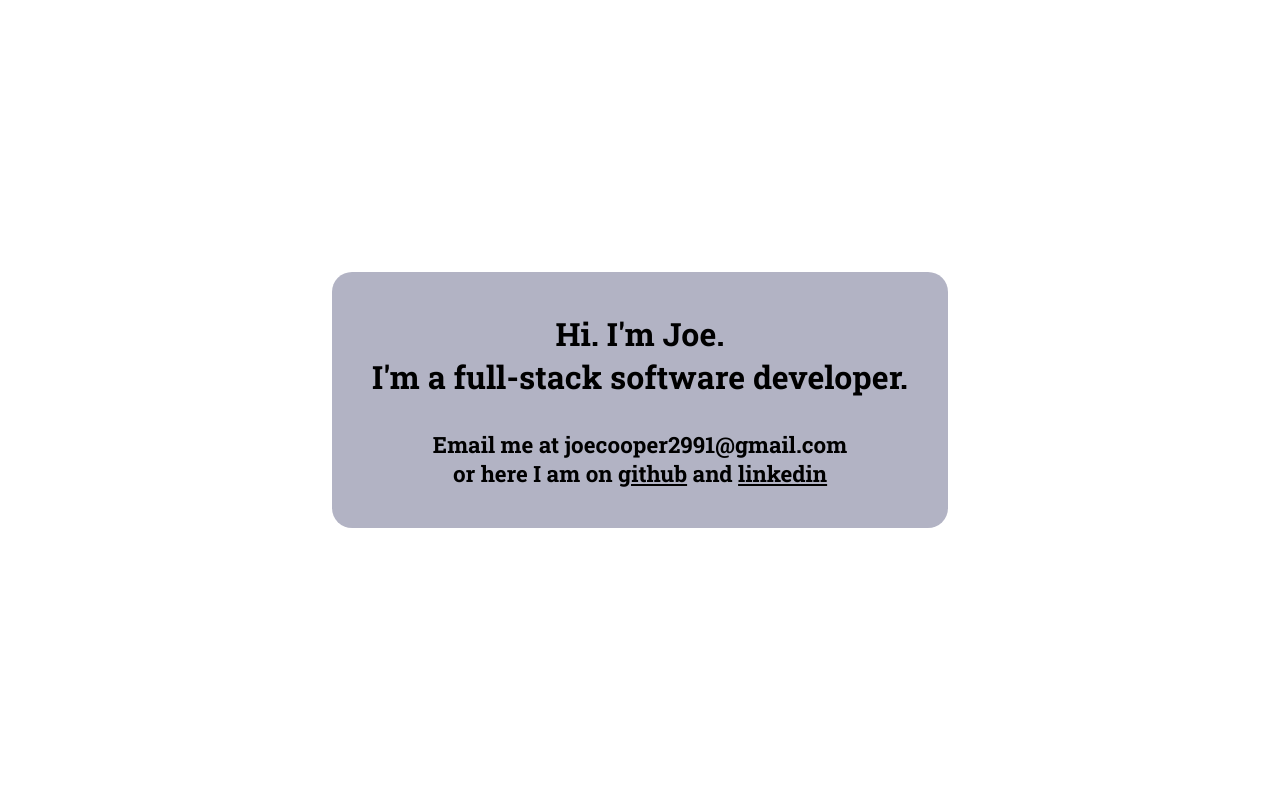
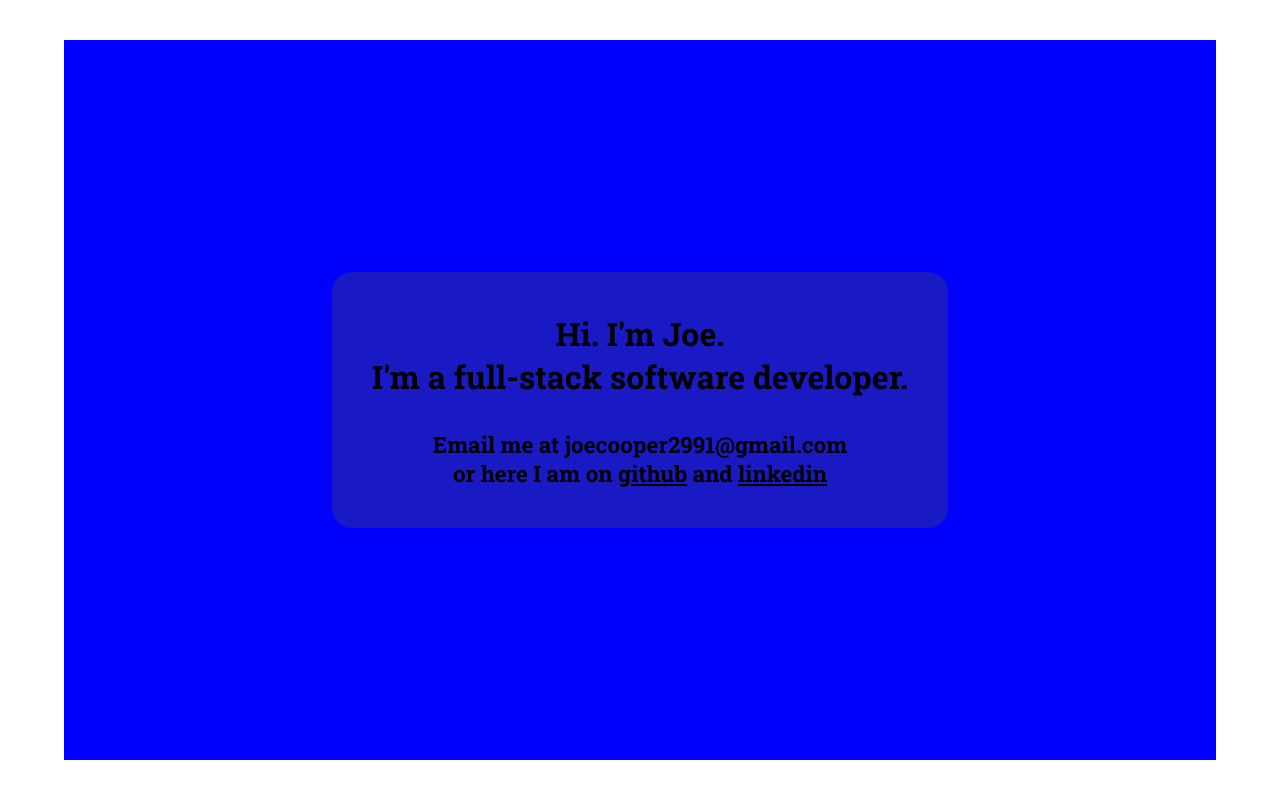
Before and after one commit to joecooper1/pf, a React (Create React App) app: page / in a window 1280 px wide. Shown: the top 800 px of the page. Built offline with nearby package versions, Linux system fonts and the light colour scheme.

Commit message:
set height and width of canvas

```diff
--- a/src/App.js
+++ b/src/App.js
@@ -16,12 +16,14 @@
   const { height, width } = useWindowDimensions();
 
   return (
+    <>
+    <Canvas height={height} width={width} />
     <Window height={height} width={width}>
-      {/* <Canvas height={height} width={width} /> */}
       <Bio height={height} width={width} />
       <About height={height} width={width} />
       <ProjectBox scrollToBio={scrollToBio} height={height} width={width} />
     </Window>
+    </>
   );
 }
 
--- a/src/styles/Canvas.js
+++ b/src/styles/Canvas.js
@@ -1,10 +1,11 @@
 import styled from "styled-components";
 
 export const MainCanvas = styled.canvas`
-  height: ${(props) => `${props.dimensions.height * 0.95}px`};
-  width: ${(props) => `${props.dimensions.width * 0.95}px`};
+  height: ${(props) => `${props.dimensions.height * 0.9}px`};
+  width: ${(props) => `${props.dimensions.width * 0.9}px`};
   background-color: blue;
-  //   position: fixed;
-  margin: 10px;
+  position: absolute;
+  margin: ${(props) => `${props.dimensions.height * 0.05}px`}
+    ${(props) => `${props.dimensions.width * 0.05}px`};
   z-index: -1;
 `;
```
